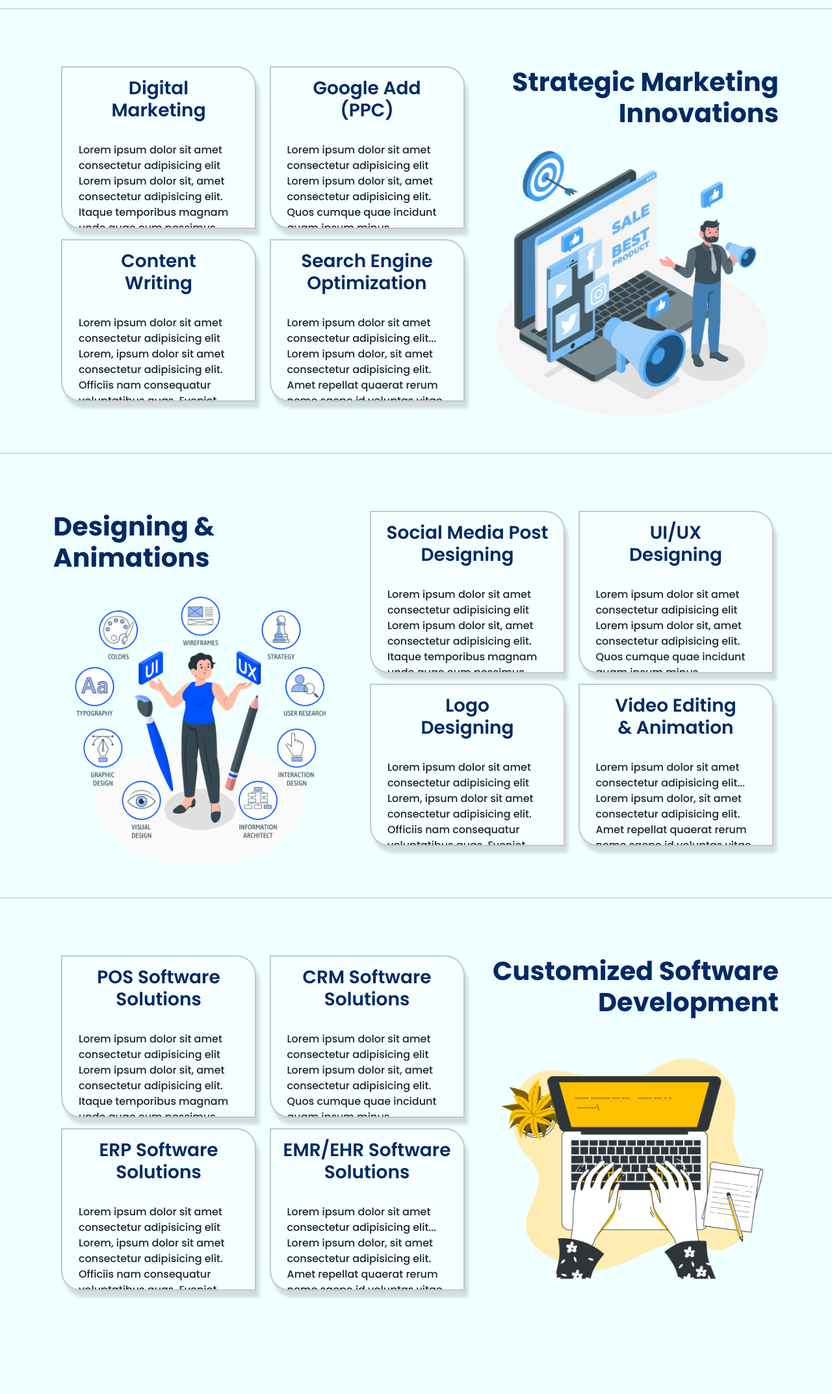
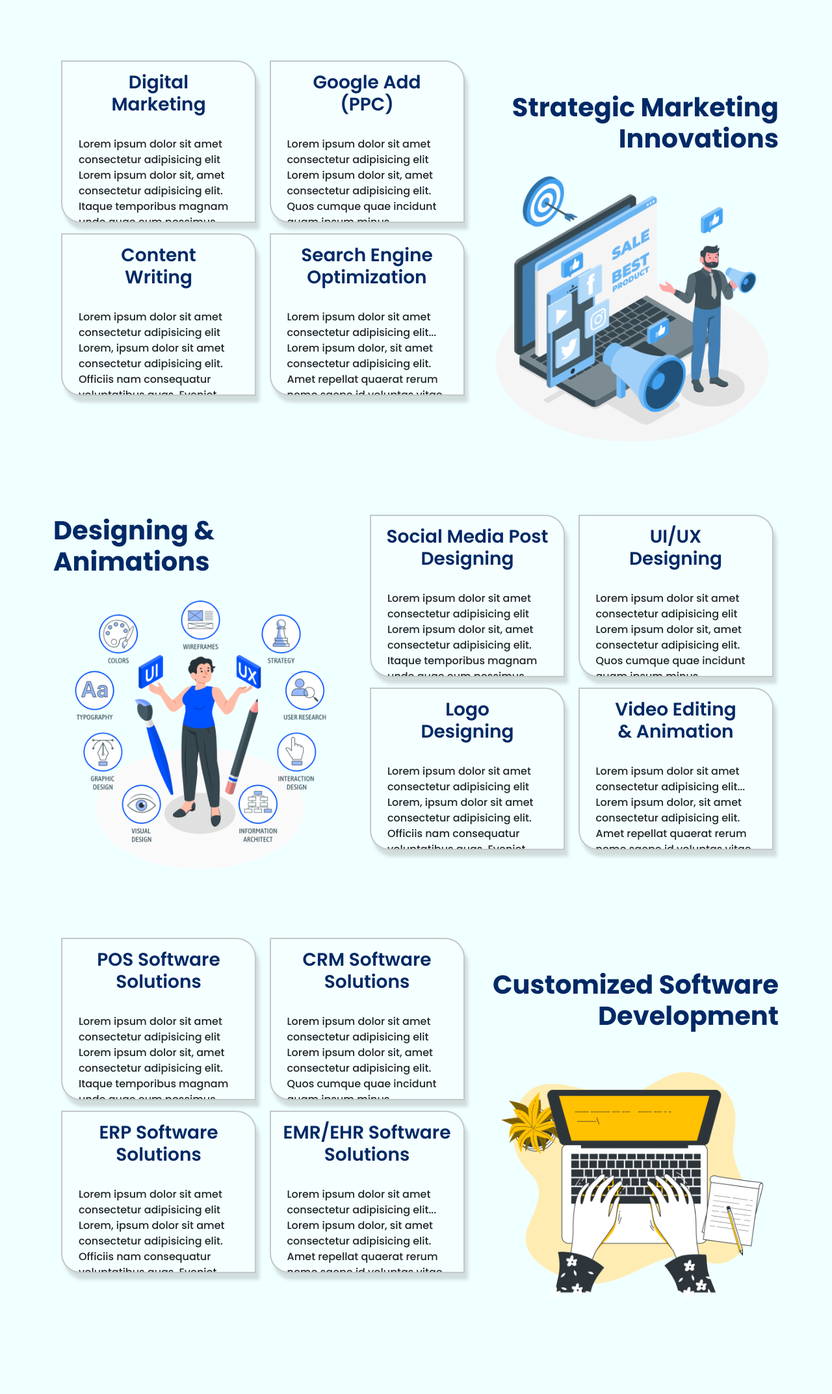
Before and after one commit to MuahmmadRizwan/again-test, a plain HTML site: page index.html in a window 1280 px wide. Shown: the part 1346-3491 px from the top of the page at 65% size. Drawn offline with nearby package versions, Linux system fonts and the light colour scheme.

Commit message:
Add files via upload

```diff
--- a/index.html
+++ b/index.html
@@ -180,7 +180,8 @@
       </div>
     </div>
   </div>
-<hr>
+  <br>
+
 <br>
   <div class="container mt-5">
     <div class="row">
@@ -226,7 +227,7 @@
           </div>
         </div>
       </div>
-      <div class="col-lg-5 col-md-12 col-sm-12">
+      <div class="col-lg-5 col-md-12 col-sm-12 mt-5">
         <div class="development ">
           <h1 style="text-align: right;"><b>Strategic Marketing <br>Innovations</b></h1>
           <img src="./assets/Marketing-amico.png" alt="" class="img-fluid text-center">
@@ -235,7 +236,7 @@
     </div>
   </div>
   <br>
-<hr>
+
 <br>
   <div class="container mt-5">
     <div class="row">
@@ -290,7 +291,7 @@
     </div>
   </div>
   <br>
-  <hr>
+
 <br>
   <div class="container mt-5">
     <div class="row">
@@ -336,7 +337,7 @@
           </div>
         </div>
       </div>
-      <div class="col-lg-5 col-md-12 col-sm-12">
+      <div class="col-lg-5 col-md-12 col-sm-12 mt-5">
         <div class="development ">
           <h1 style="text-align: right;"><b>Customized Software Development</b></h1>
           <img src="./assets/Typing-bro.png" alt="" class="img-fluid text-center">
```
